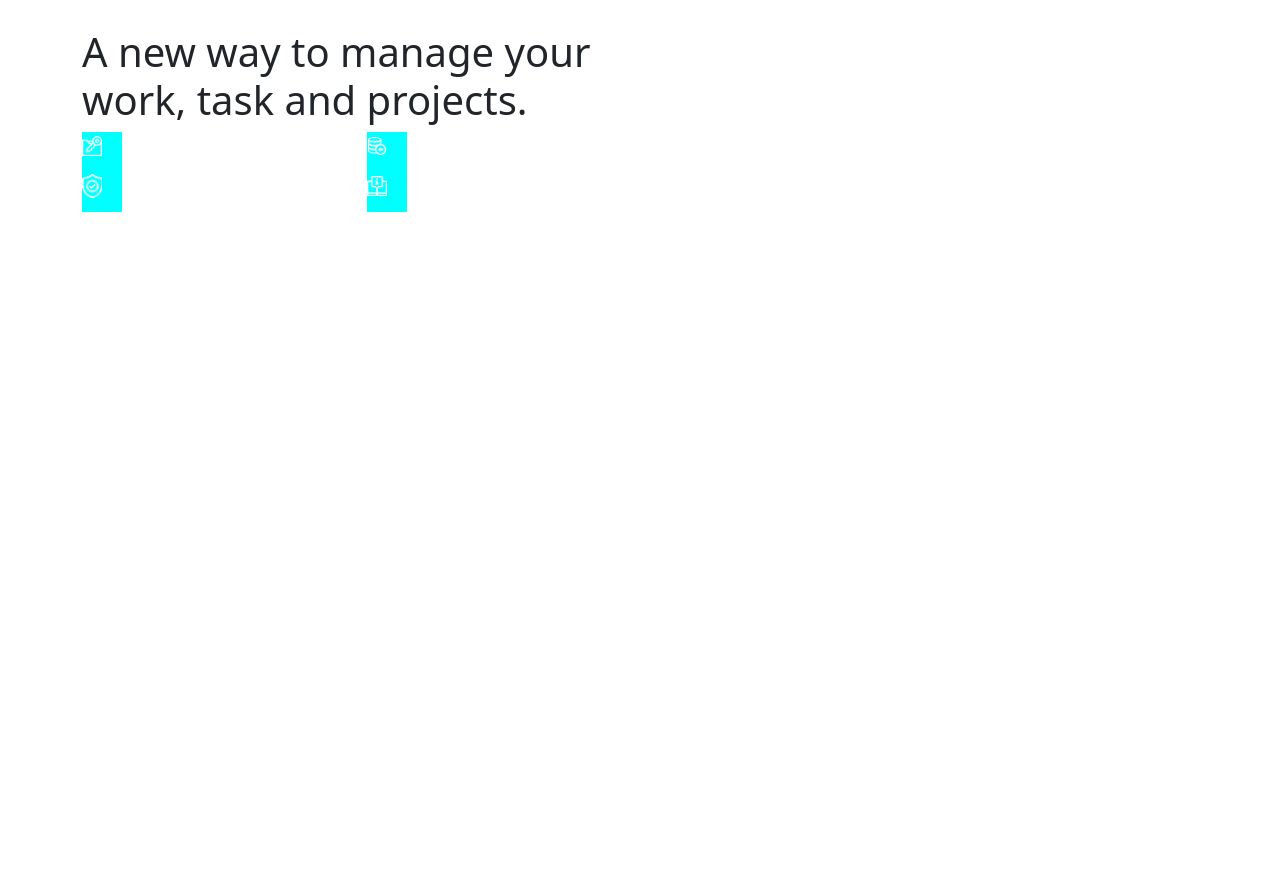
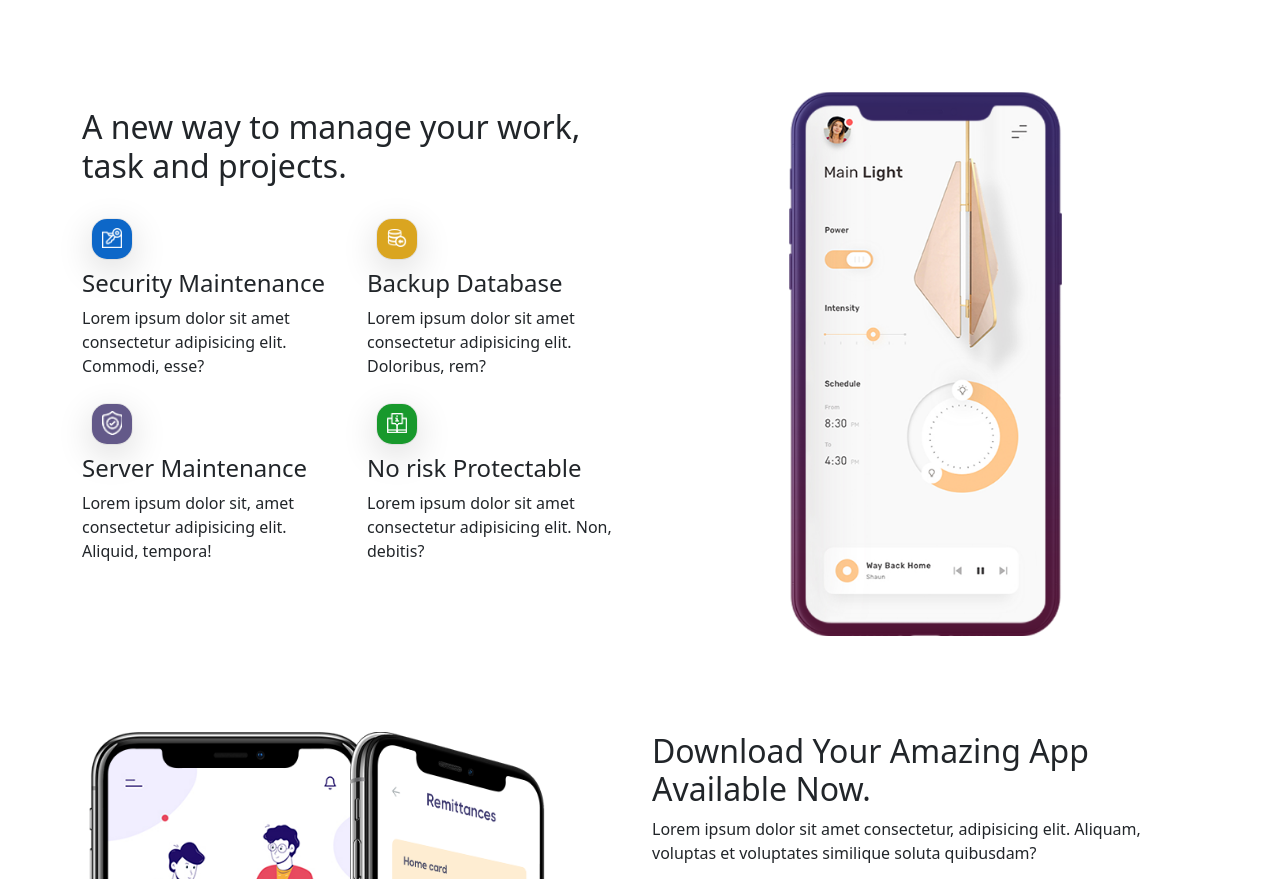
Before and after one commit to MuhammadSalimov/firstprojekt, a plain HTML site: page index.html in a window 1280 px wide. Shown: the part 3319-4198 px from the top of the page. Before the commit the page ends 3579 px from the top, so only its background shows below. Drawn offline with Linux system fonts and the light colour scheme.

Commit message:
o'zgarish

```diff
--- a/css/style.css
+++ b/css/style.css
@@ -313,6 +313,12 @@ img{
     .featuresimg3{
         width: 100%;
     }
+    .abautimg{
+        order: 2;
+    }
+    .paddingtext{
+        padding-left:20px !important;
+    }
 }
 
 .position-relative{
@@ -377,4 +383,42 @@ img{
     width: 40px;
     height: 40px;
     background-color: aqua;
+    text-align: center;
+    padding: 5px 0px;
+    border-radius: 15px;
+    margin: 10px;
+    box-shadow: rgba(0, 0, 0, 0.16) 0px 10px 36px 0px, rgba(0, 0, 0, 0.06) 0px 0px 0px 1px;
 }
+.span1{
+    background-color: rgb(13, 103, 200) !important;
+}
+.span2{
+    background-color:goldenrod !important;
+}
+.span3{
+    background-color:rgb(99, 89, 137) !important;
+}
+.span4{
+    background-color: rgb(24, 153, 44 ) !important;
+}
+
+.mockupimg{
+    text-align: center;
+}
+.mockupimg img{
+    width: 50%;
+}
+
+.iphone2{
+    position: absolute;
+    width: 300px;
+    top: 0;
+    left: 0;
+}
+.iphone3{
+    position: absolute;
+    width: 195px;
+    top: 0;
+    left: 280px;
+
+}
--- a/index.html
+++ b/index.html
@@ -154,45 +154,75 @@
         </div>
       </div>
       <div class="row img100">
-        <div class="col-12 col-md-4 px-2">
+        <div class="col-12 col-md-4 px-2 my-2">
           <img src="rasmmm/team/team1.jpg" alt="person">
         </div>
-        <div class="col-12 col-md-4 px-2">
+        <div class="col-12 col-md-4 px-2 my-2">
           <img src="rasmmm/team/team2.jpg" alt="person">
         </div>
-        <div class="col-12 col-md-4 px-2">
+        <div class="col-12 col-md-4 px-2 my-2" >
           <img src="rasmmm/team/team3.jpg" alt="person">
         </div>
       </div>
     </div>
     <div class="container my-5">
       <div class="row">
-        <div class="col-12 col-md-6">
+        <div class="col-12 col-md-6 my-5">
           <div class="row borderrspan ">
-            <div class="col-12">
-              <h1>A new way to manage your work, task and projects.</h1>
+            <div class="col-12 my-3">
+              <h2>A new way to manage your work, task and projects.</h2>
 
             </div>
-            <div class="col-12 col-md-6">
-              <span>
+            <div class=" col-6">
+              <span class="span1">
                 <img src="rasmmm/service/s7.png" alt="servis">
               </span>
+              <h4>Security Maintenance </h4>
+              <p>
+                Lorem ipsum dolor sit amet consectetur adipisicing elit. Commodi, esse?
+              </p>
             </div>
-            <div class="col-12 col-md-6">
-              <span><img src="rasmmm/fetures/s2.png" alt="servis"></span>
+            <div class="col-6">
+              <span class="span2"><img src="rasmmm/fetures/s2.png" alt="servis"></span>
+              <h4>
+                Backup Database
+              </h4>
+              <p>Lorem ipsum dolor sit amet consectetur adipisicing elit. Doloribus, rem?</p>
             </div>
-            <div class="col-12 col-md-6">
-             <span> <img src="rasmmm/fetures/s3.png" alt="servis"></span>
+            <div class="col-6">
+             <span class="span3"> <img src="rasmmm/fetures/s3.png" alt="servis"></span>
+             <h4>Server Maintenance</h4>
+             <p>Lorem ipsum dolor sit, amet consectetur adipisicing elit. Aliquid, tempora!</p>
             </div>
-            <div class="col-12 col-md-6">
-             <span> <img src="rasmmm/fetures/s4.png" alt="servis"></span>
+            <div class="col-6">
+             <span class="span4"> <img src="rasmmm/fetures/s4.png" alt="servis"></span>
+             <h4>No risk Protectable</h4>
+             <p>Lorem ipsum dolor sit amet consectetur adipisicing elit. Non, debitis?</p>
+
             </div>
           </div>
+        </div>
+        <div class="col-12 col-md-6 mockupimg my-5">
+          <img src="rasmmm/fetures/mockup.png" alt="imh">
+        </div>
+      </div>
+    </div>
+    <div class="container">
+      <div class="row my-5">
+        <div class="col-12 col-md-6 position-relative">
+          <img src="rasmmm/shape/iphon2.png" alt="rasm1" class="iphone2">
+          <img src="rasmmm/shape/iphone3.png" alt="rasm3" class="iphone3">
+
+        </div>
+        <div class="col-12 col-md-6">
+          <h2>Download Your Amazing App <br> Available Now.</h2>
+          <p>Lorem ipsum dolor sit amet consectetur, adipisicing elit. Aliquam, voluptas et voluptates similique soluta quibusdam?</p>
+          <span><i class="fa-brands fa-apple"></i></span>
+          <span><i class="fa-solid fa-robot"></i></span>
         </div>
       </div>
     </div>
 
-
     <script src="bootstrap-5.0.2-dist/js/bootstrap.bundle.js"></script>
 </body>
 </html>
```
